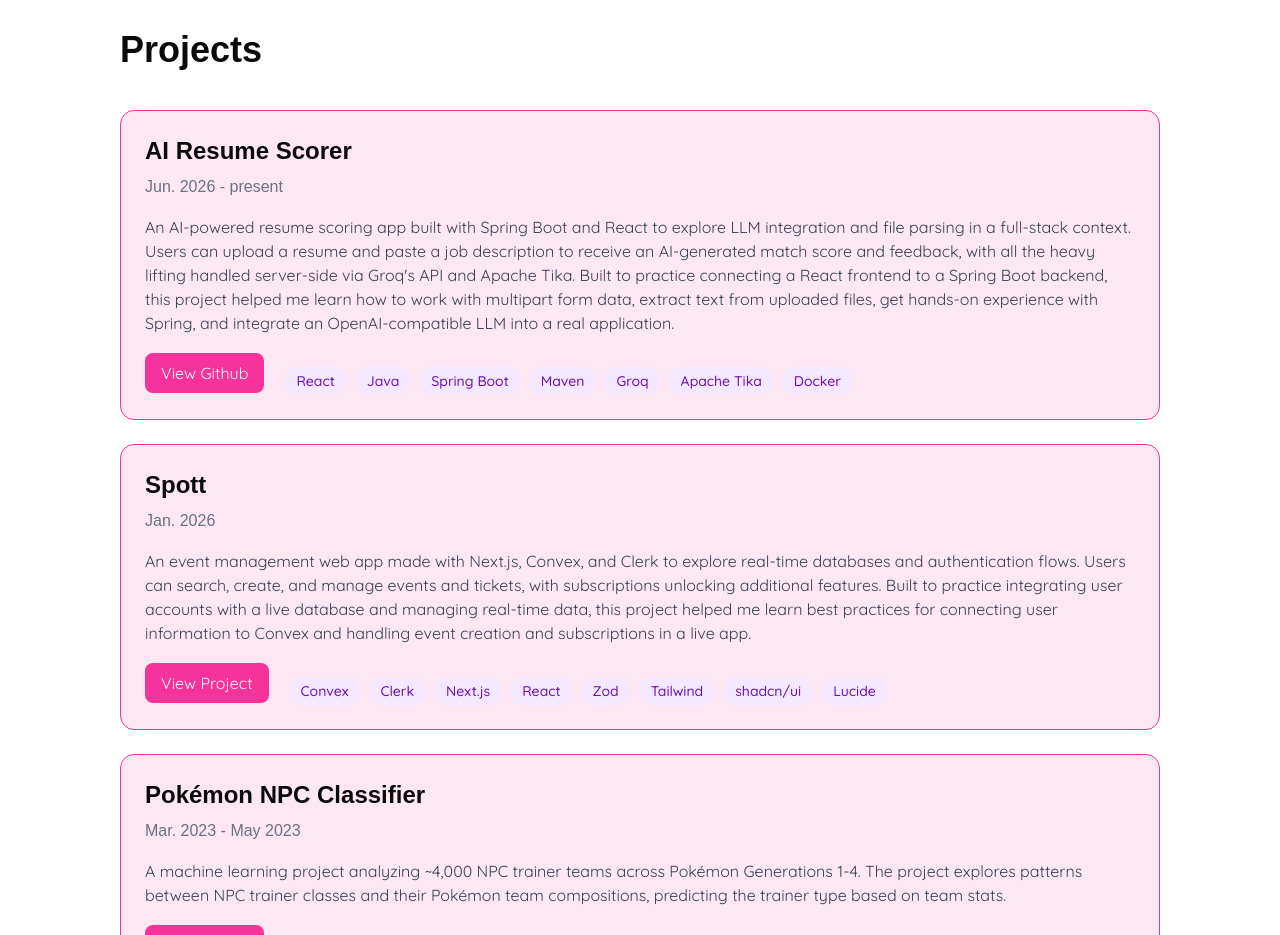
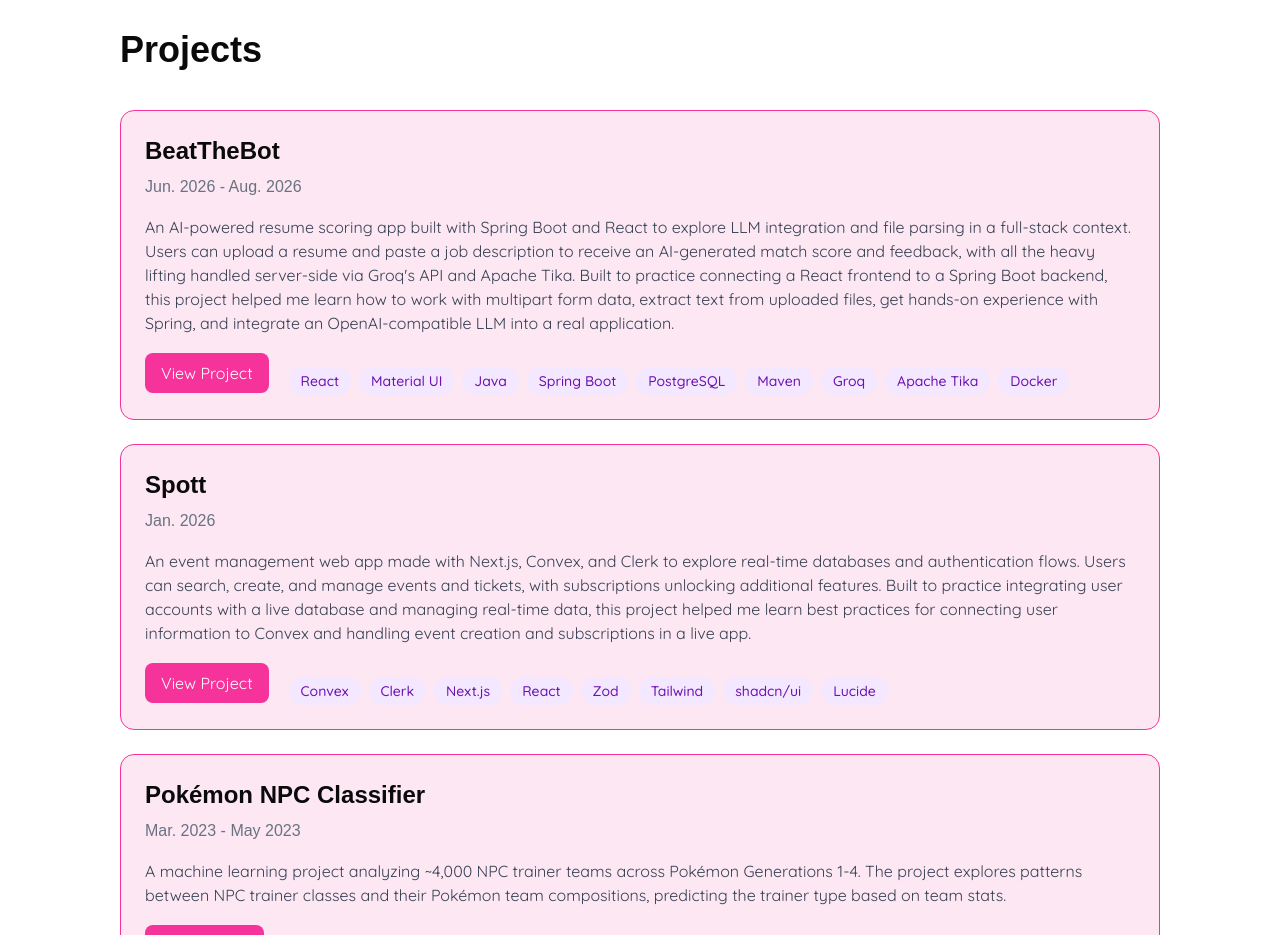
Before and after one commit to Mangosmoove/portfolio, a React (Vite) app: page / in a window 1280 px wide. Shown: the part 1840-2775 px from the top of the page. Built offline with nearby package versions, Linux system fonts and the light colour scheme; a web font is replaced by a local one.

Commit message:
updated btb project

```diff
--- a/src/pages/ProjectsPage/ProjectsPage.jsx
+++ b/src/pages/ProjectsPage/ProjectsPage.jsx
@@ -3,20 +3,23 @@
 
 const projects = [
     {
-        title: 'AI Resume Scorer',
-        dateRange: 'Jun. 2026 - present',
+        title: 'BeatTheBot',
+        dateRange: 'Jun. 2026 - Aug. 2026',
         description:
             "An AI-powered resume scoring app built with Spring Boot and React to explore LLM integration and file parsing in a full-stack context. Users can upload a resume and paste a job description to receive an AI-generated match score and feedback, with all the heavy lifting handled server-side via Groq's API and Apache Tika. Built to practice connecting a React frontend to a Spring Boot backend, this project helped me learn how to work with multipart form data, extract text from uploaded files, get hands-on experience with Spring, and integrate an OpenAI-compatible LLM into a real application.",
         skills: [
             'React',
+            'Material UI',
             'Java',
             'Spring Boot',
+            'PostgreSQL',
             'Maven',
             'Groq',
             'Apache Tika',
             'Docker',
         ],
-        link: 'https://github.com/Mangosmoove/AI-Resume-Scorer',
+        isHosted: true,
+        link: 'https://beat-the-bot-gray.vercel.app/',
     },
     {
         title: 'Spott',
```
